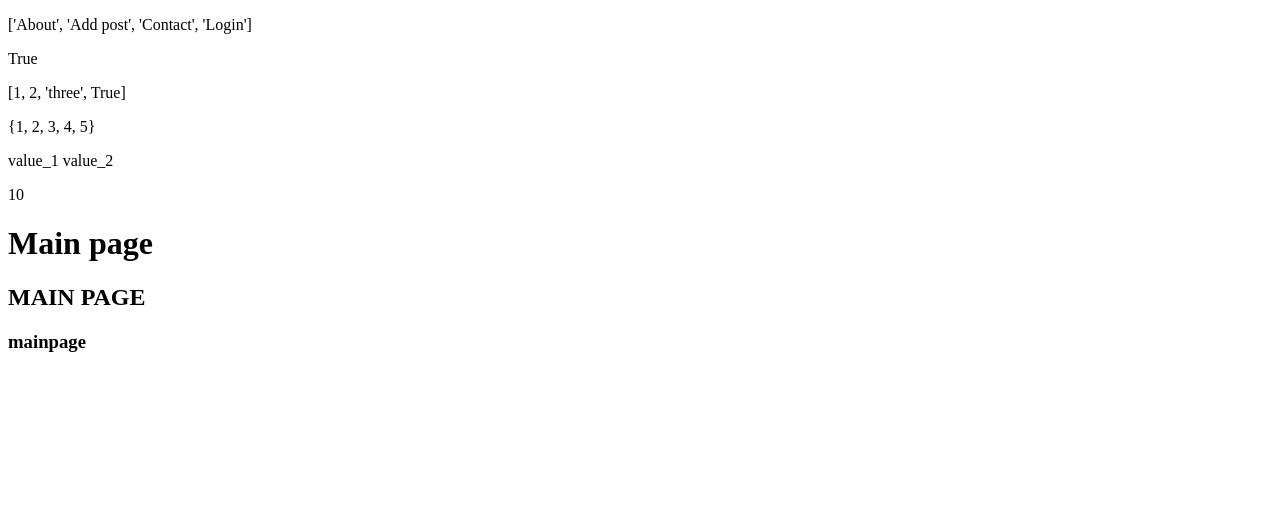
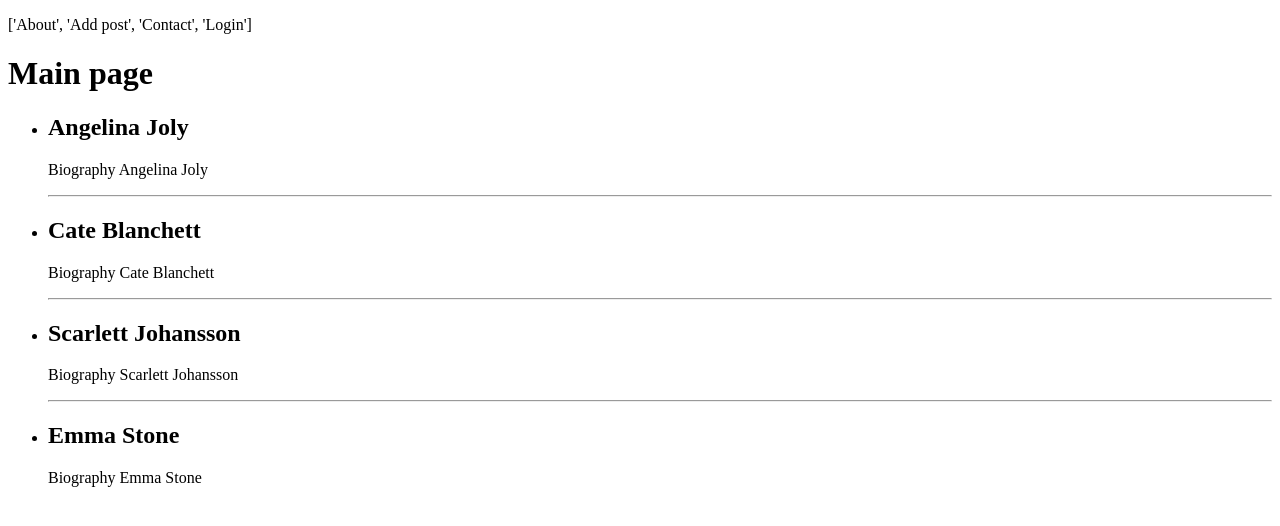
Before and after one commit to Andrii-Zadorozhnii/Django_Learn_2025, a Django app: page / in a window 1280 px wide. Shown: the top 526 px of the page. Run offline with Django 5.2, Linux system fonts and the light colour scheme.

Commit message:
Теги шаблонов. Теги if и for | Уроки по Django 4

```diff
--- a/sitewomen/women/templates/women/index.html
+++ b/sitewomen/women/templates/women/index.html
@@ -9,13 +9,23 @@
 </head>
 <body>
     <p>{{ menu }}</p>
-    <p>{{ float | divisibleby:"2"}}</p>
-    <p>{{ lst }}</p>
-    <p>{{ set }}</p>
-    <p>{{ dict.key_1 }} {{ dict.key_2 }}</p>
-    <p>{{ obj.a }}</p>
-    <h1>{{ title | capfirst}}</h1>
-    <h2>{{ title | upper}}</h2>
-    <h3>{{ title | cut:" "}}</h3>
+    <h1>{{ title }}</h1>
+    <ul>
+        {% for p in posts %}
+        {% if p.is_published %}
+            <li>
+
+                <h2>{{ p.title }}</h2>
+                <p>{{ p.content }}</p>
+
+
+                {% if not forloop.last %}
+                <hr>
+                {% endif %}
+            </li>
+        {% endif %}
+        {% endfor %}
+    </ul>
+
 </body>
 </html>
--- a/sitewomen/women/views.py
+++ b/sitewomen/women/views.py
@@ -6,23 +6,34 @@ from django.urls import reverse
 from django.template.loader import render_to_string
 
 menu = ["About", 'Add post', 'Contact', 'Login']
-class MyClass:
-    def __init__(self, a, b):
-        self.a = a
-        self.b = b
+# class MyClass:
+#     def __init__(self, a, b):
+#         self.a = a
+#         self.b = b
 
+data_db = [
+    {"id": 1, "title": "Angelina Joly", "content": "Biography Angelina Joly", "is_published": True},
+    {"id": 2, "title": "Meryl Streep", "content": "Biography Meryl Streep", "is_published": False},
+    {"id": 3, "title": "Cate Blanchett", "content": "Biography Cate Blanchett", "is_published": True},
+    {"id": 4, "title": "Scarlett Johansson", "content": "Biography Scarlett Johansson", "is_published": True},
+    {"id": 5, "title": "Natalie Portman", "content": "Biography Natalie Portman", "is_published": False},
+    {"id": 6, "title": "Emma Stone", "content": "Biography Emma Stone", "is_published": True},
+]
 
 
 def index(request):
 
     data = {
-        "title": "main page",
+        "title": "Main page",
         "menu": menu,
-        "float": 28.56,
-        "lst": [1, 2, "three", True],
-        "set": {1,2,3,4,5},
-        "dict": {"key_1": "value_1", "key_2": "value_2"},
-        "obj": MyClass(10,20),
+        "posts": data_db,
+
+
+        # "float": 28.56,
+        # "lst": [1, 2, "three", True],
+        # "set": {1,2,3,4,5},
+        # "dict": {"key_1": "value_1", "key_2": "value_2"},
+        # # "obj": MyClass(10,20),
     }
     return render(request, 'women/index.html', data)
 
```
